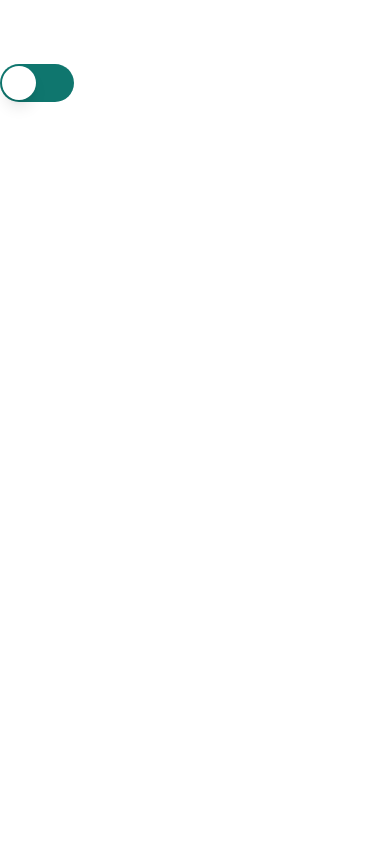
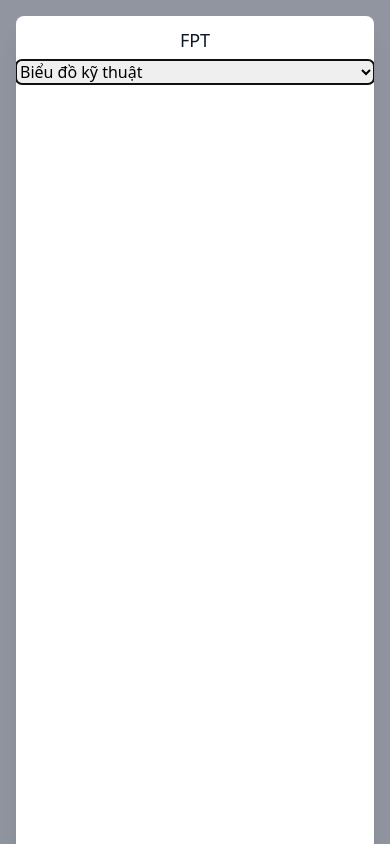
Before and after one commit to chickie8x/popup-fe, a Vue app: page /symbols/1 in a window 390 px wide. Built offline with nearby package versions, Linux system fonts and the light colour scheme.

Commit message:
feat: init main modal

```diff
--- a/package.json
+++ b/package.json
@@ -10,7 +10,8 @@
   "dependencies": {
     "@headlessui/vue": "^1.5.0",
     "@heroicons/vue": "^1.0.5",
-    "vue": "^3.2.25"
+    "vue": "^3.2.25",
+    "vue-router": "4"
   },
   "devDependencies": {
     "@vitejs/plugin-vue": "^2.2.0",
--- a/src/App.vue
+++ b/src/App.vue
@@ -1,7 +1,15 @@
-<script setup>
-import HelloWorld from './components/HelloWorld.vue'
-</script>
+<template>
+  <div>
+    <router-view />
+  </div>
+</template>
 
-<template>
-  <HelloWorld />
-</template>
+<!-- <script>
+import MainModal from './components/main-modal/index.vue';
+
+export default {
+  components: {
+    MainModal,
+  },
+}
+</script> -->
--- a/src/components/HelloWorld.vue
+++ /dev/null
@@ -1,31 +0,0 @@
-<template>
-  <div class="py-16">
-    <Switch
-      v-model="enabled"
-      :class="enabled ? 'bg-teal-900' : 'bg-teal-700'"
-      class="relative inline-flex flex-shrink-0 h-[38px] w-[74px] border-2 border-transparent rounded-full cursor-pointer transition-colors ease-in-out duration-200 focus:outline-none focus-visible:ring-2 focus-visible:ring-white focus-visible:ring-opacity-75"
-    >
-      <span class="sr-only">Use setting</span>
-      <span
-        aria-hidden="true"
-        :class="enabled ? 'translate-x-9' : 'translate-x-0'"
-        class="pointer-events-none inline-block h-[34px] w-[34px] rounded-full bg-white shadow-lg transform ring-0 transition ease-in-out duration-200"
-      />
-    </Switch>
-  </div>
-</template>
-
-<script>
-import { ref } from 'vue'
-import { Switch } from '@headlessui/vue'
-
-export default {
-  components: { Switch },
-
-  setup() {
-    const enabled = ref(false)
-
-    return { enabled }
-  },
-}
-</script>
--- /dev/null
+++ b/src/components/kits/table/index.vue
@@ -0,0 +1,5 @@
+<template>
+  <div>
+
+  </div>
+</template>
--- /dev/null
+++ b/src/components/main-modal/index.vue
@@ -0,0 +1,66 @@
+<template>
+  <TransitionRoot as="template" :show="true">
+    <Dialog as="div" class="fixed z-10 inset-0 overflow-y-auto">
+      <div class="flex items-end justify-center min-h-screen pt-4 px-4 pb-20 text-center sm:block sm:p-0">
+        <TransitionChild as="template" enter="ease-out duration-300" enter-from="opacity-0" enter-to="opacity-100" leave="ease-in duration-200" leave-from="opacity-100" leave-to="opacity-0">
+          <DialogOverlay class="fixed inset-0 bg-gray-500 bg-opacity-75 transition-opacity" />
+        </TransitionChild>
+
+        <TransitionChild as="template" enter="ease-out duration-300" enter-from="opacity-0 translate-y-4 sm:translate-y-0 sm:scale-95" enter-to="opacity-100 translate-y-0 sm:scale-100" leave="ease-in duration-200" leave-from="opacity-100 translate-y-0 sm:scale-100" leave-to="opacity-0 translate-y-4 sm:translate-y-0 sm:scale-95">
+          <div class="bg-white rounded-lg text-left overflow-hidden shadow-xl transform transition-all sm:p-6 w-full h-screen">
+            <div class="sm:flex sm:items-start">
+              <div class="mt-3 text-center sm:mt-0 sm:ml-4 sm:text-left">
+                <DialogTitle as="h3" class="text-lg leading-6 font-medium text-gray-900">FPT</DialogTitle>
+                <div class="mt-2">
+                  <div class="sm:hidden">
+                  <label for="tabs" class="sr-only">Select a tab</label>
+                  <select id="tabs" name="tabs" class="block w-full focus:ring-indigo-500 focus:border-indigo-500 border-gray-300 rounded-md">
+                    <option v-for="tab in tabs" :key="tab.name" :selected="tab.current">{{ tab.name }}</option>
+                  </select>
+                  </div>
+                  <div class="hidden sm:block">
+                    <nav class="flex space-x-4" aria-label="Tabs">
+                      <a v-for="tab in tabs" :key="tab.name" :href="tab.href" :class="[tab.current ? 'bg-gray-100 text-gray-700' : 'text-gray-500 hover:text-gray-700', 'px-3 py-2 font-medium text-sm rounded-md']" :aria-current="tab.current ? 'page' : undefined">
+                        {{ tab.name }}
+                      </a>
+                    </nav>
+                  </div>
+                </div>
+              </div>
+            </div>
+          </div>
+        </TransitionChild>
+      </div>
+    </Dialog>
+  </TransitionRoot>
+</template>
+
+<script>
+import { Dialog, DialogOverlay, DialogTitle, TransitionChild, TransitionRoot } from '@headlessui/vue'
+import { ExclamationIcon, XIcon } from '@heroicons/vue/outline'
+
+const tabs = [
+  { name: 'Tổng quan', href: '#', current: false },
+  { name: 'Tin tức', href: '#', current: false },
+  { name: 'Biểu đồ kỹ thuật', href: '#', current: true },
+  { name: 'Hồ sơ công ty', href: '#', current: false },
+]
+
+
+export default {
+  components: {
+    Dialog,
+    DialogOverlay,
+    DialogTitle,
+    TransitionChild,
+    TransitionRoot,
+    ExclamationIcon,
+    XIcon,
+  },
+  setup() {
+    return {
+      tabs,
+    }
+  },
+}
+</script>
--- a/src/main.js
+++ b/src/main.js
@@ -1,5 +1,9 @@
 import { createApp } from 'vue'
 import App from './App.vue'
+import { router } from './router';
+
 import './styles/index.css'
 
-createApp(App).mount('#app')
+const app = createApp(App)
+app.use(router)
+app.mount('#app')
--- /dev/null
+++ b/src/router/index.js
@@ -0,0 +1,15 @@
+import { createRouter, createWebHistory } from 'vue-router';
+
+export const router = createRouter({
+  history: createWebHistory(),
+  routes: [
+    {
+      path: '/',
+      component: () => import('../views/index.vue')
+    },
+    {
+      path: '/symbols/:symbol',
+      component: () => import('../views/symbols/index.vue')
+    }
+  ],
+});
--- /dev/null
+++ b/src/views/index.vue
@@ -0,0 +1,11 @@
+<template>
+  <div class="w-screen h-screen flex justify-center items-center bg-gray-400">
+    <iframe src="http://localhost:3000/symbols/FPT" style="width: 920px; height: 790px;" class="rounded-lg shadow-lg" />
+  </div>
+</template>
+
+<script>
+export default {
+  name: 'index',
+}
+</script>
--- /dev/null
+++ b/src/views/symbols/index.vue
@@ -0,0 +1,15 @@
+<template>
+  <main-modal />
+</template>
+
+<script>
+import MainModal from '../../components/main-modal/index.vue';
+
+export default {
+  name: 'Symbols',
+
+  components: {
+    MainModal,
+  }
+}
+</script>
```
Also changed, not shown: 1 other file (tests, documents, lock files or other folders).
